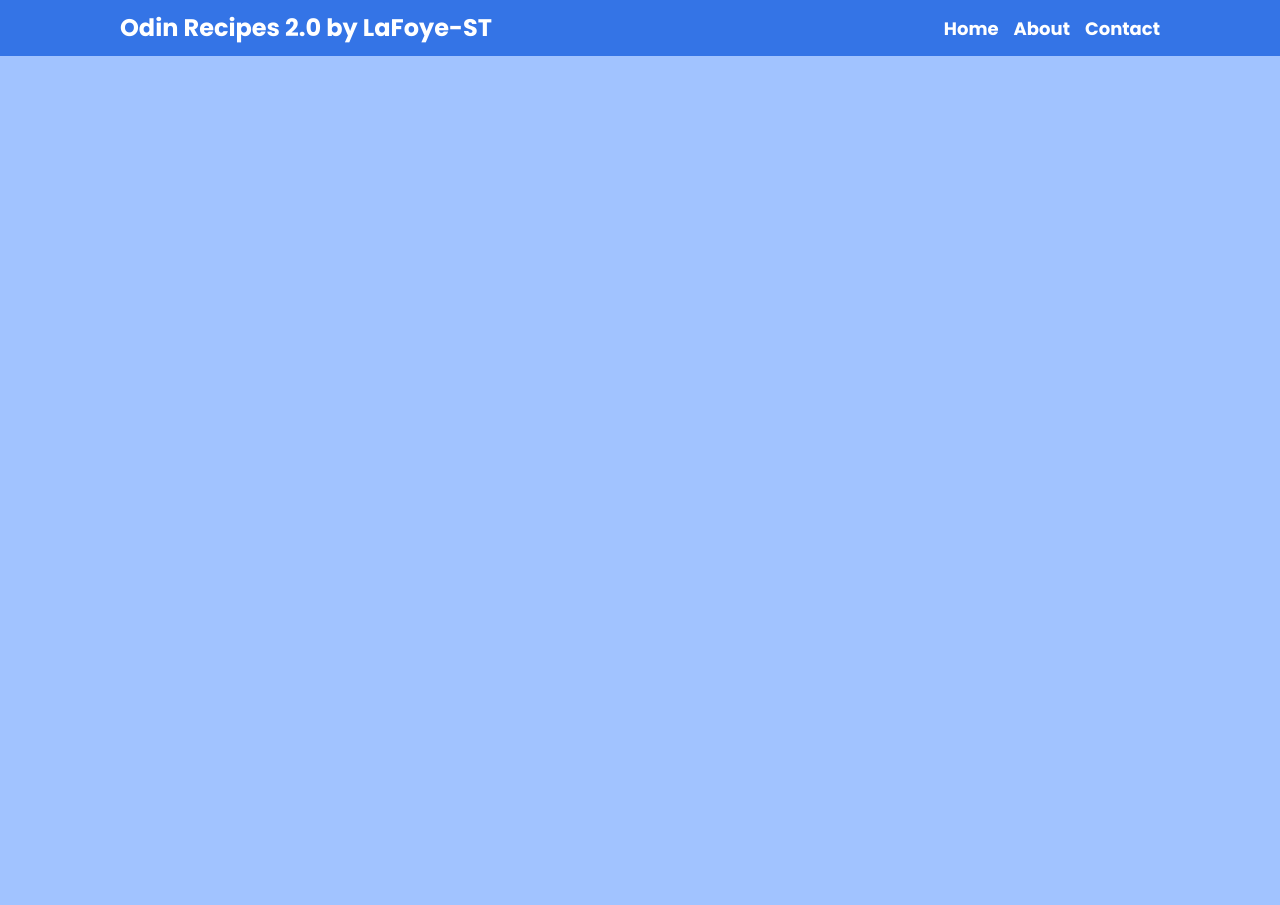
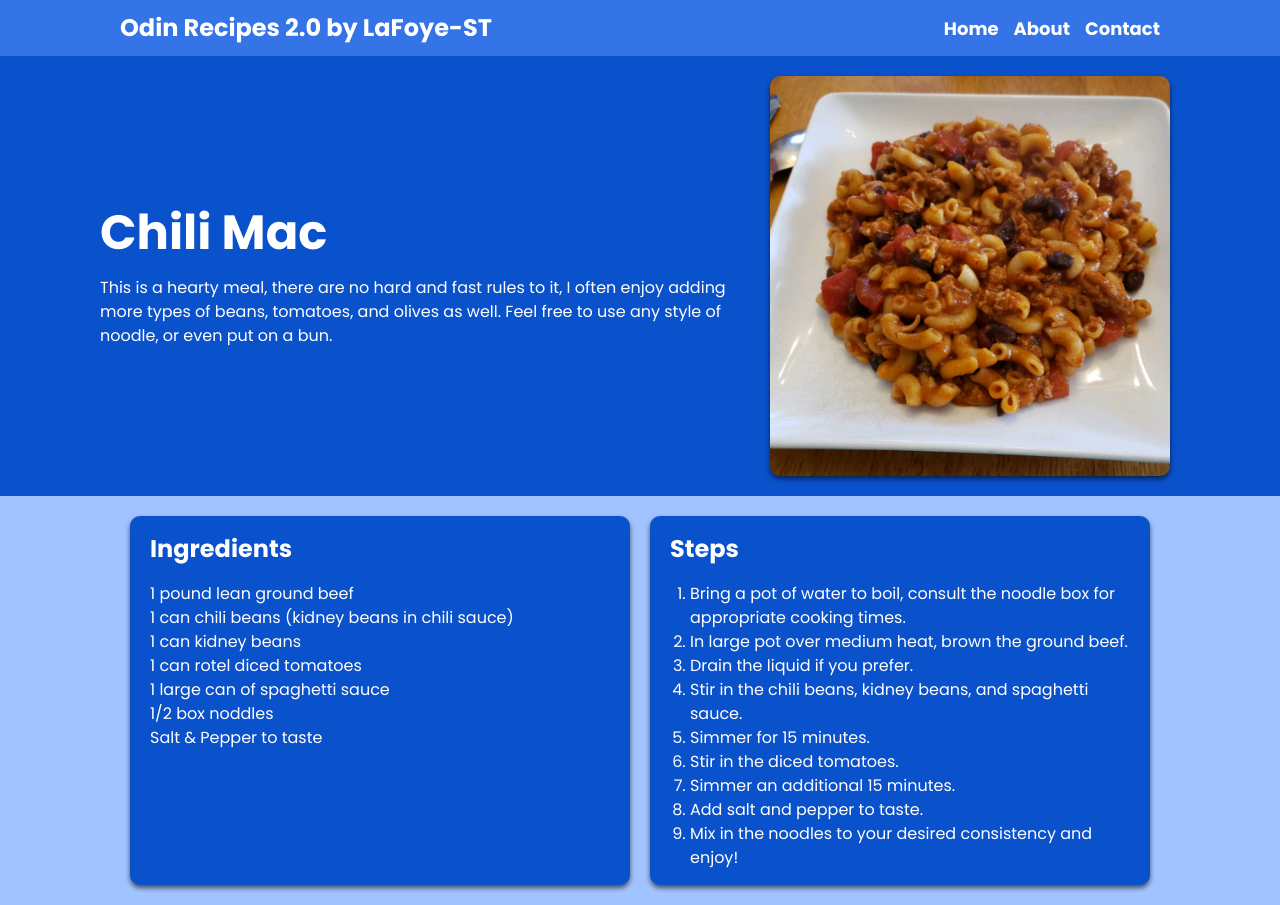
Before and after one commit to LaFoye-ST/Odin-Recipes_2.0, a plain HTML site: page recipes/chilimac.html in a window 1280 px wide. Before the commit the page ends 800 px from the top, so only its background shows below. Drawn offline with Linux system fonts and the light colour scheme.

Commit message:
final touches for now

```diff
--- a/recipes/chilimac.html
+++ b/recipes/chilimac.html
@@ -5,7 +5,7 @@
     <meta http-equiv="X-UA-Compatible" content="IE=edge">
     <meta name="viewport" content="width=device-width, initial-scale=1.0">
     <link rel="stylesheet" href="../style.css">
-    <title>Document</title>
+    <title>Chili Mac Recipe</title>
 </head>
 <body>
     <nav class="navbar">
@@ -13,7 +13,7 @@
             <div class="logo">Odin Recipes 2.0 by LaFoye-ST</div>
             <ul class="nav">
                 <li>
-                    <a href="index.html">Home</a>
+                    <a href="../index.html">Home</a>
                 </li>
                 <li>
                     <a href="#">About</a>
@@ -24,5 +24,44 @@
             </ul>
         </div>
     </nav>
+    <header class="header">
+        <div class="container">
+            <div>
+                <h1>Chili Mac</h1>
+                <p>This is a hearty meal, there are no hard and fast rules to it, I often enjoy adding more types of beans, tomatoes, and olives as well. Feel free to use any style of noodle, or even put on a bun.</p>
+            </div>
+            <img src="../images/chilimac.jpg" alt="picture of chili mac"/>
+        </div>
+    </header>
+    <section class="boxes">
+        <div class="container">
+            <div class=box>
+                <h2>Ingredients</h2>
+                <ul>
+                    <li>1 pound lean ground beef</li>
+                    <li>1 can chili beans (kidney beans in chili sauce)</li>
+                    <li>1 can kidney beans</li>
+                    <li>1 can rotel diced tomatoes</li>
+                    <li>1 large can of spaghetti sauce</li>
+                    <li>1/2 box noddles</li>
+                    <li>Salt & Pepper to taste</li>
+                </ul>
+            </div>
+            <div class="box">
+                <h2>Steps</h2>
+                <ol>
+                    <li>Bring a pot of water to boil, consult the noodle box for appropriate cooking times.</li>
+                    <li>In large pot over medium heat, brown the ground beef.</li>
+                    <li>Drain the liquid if you prefer.</li>
+                    <li>Stir in the chili beans, kidney beans, and spaghetti sauce.</li>
+                    <li>Simmer for 15 minutes.</li>
+                    <li>Stir in the diced tomatoes.</li>
+                    <li>Simmer an additional 15 minutes.</li>
+                    <li>Add salt and pepper to taste.</li>
+                    <li>Mix in the noodles to your desired consistency and enjoy!</li>
+                </ol>
+            </div>
+        </div>
+    </section>
 </body>
 </html>
```
Also changed, not shown: recipes/pulledporksandy.html (+39 -2 lines).
